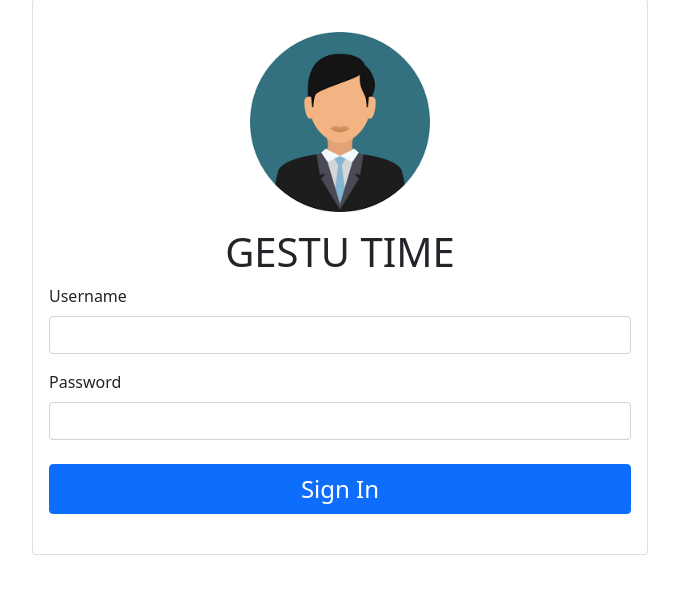
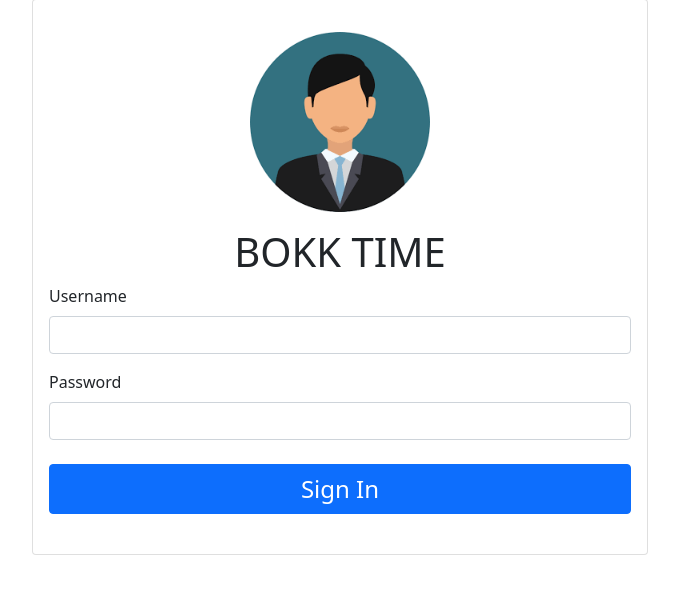
Before and after one commit to mld08/gestu-time, a Flask app: page /login in a window 1280 px wide. Shown: the part 123-717 px from the top of the page, without its empty margins (300-979 px from the left). Run offline with Flask 3, Linux system fonts and the light colour scheme; data comes from the database, SQL or seed files in the repository; data that the repository does not hold is empty; some libraries are stand-ins or nearby versions.

Commit message:
First Commit

```diff
--- a/templates/login.html
+++ b/templates/login.html
@@ -22,7 +22,7 @@
                                 <a href="#" class="text-nowrap logo-img text-center d-block py-3 w-100">
                                     <img src="{{url_for('static', filename='user.png')}}" width="180" alt="">
                                 </a>
-                                <h1 class="text-center">GESTU TIME</h1>
+                                <h1 class="text-center">BOKK TIME</h1>
                                 <!-- Messages de flash pour les notifications -->
                                 {% with messages = get_flashed_messages(with_categories=true) %}
                                 {% if messages %}
```
